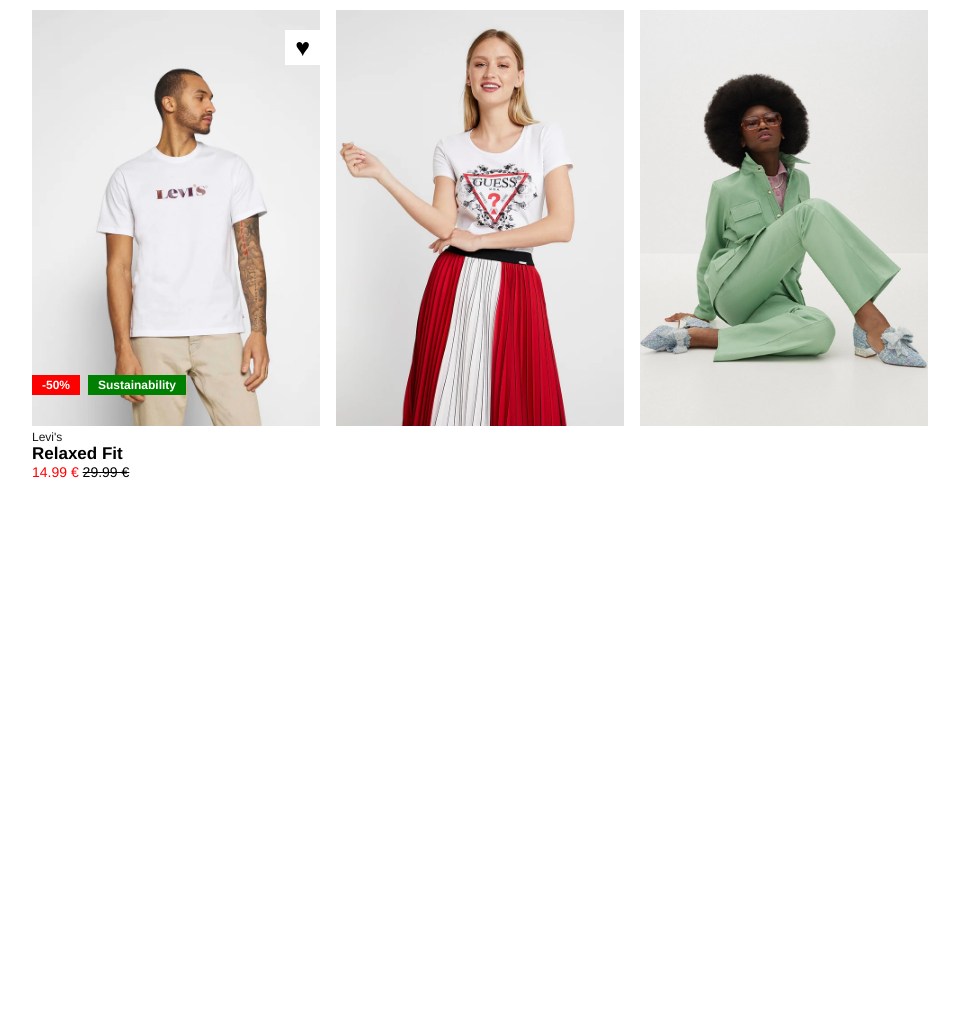
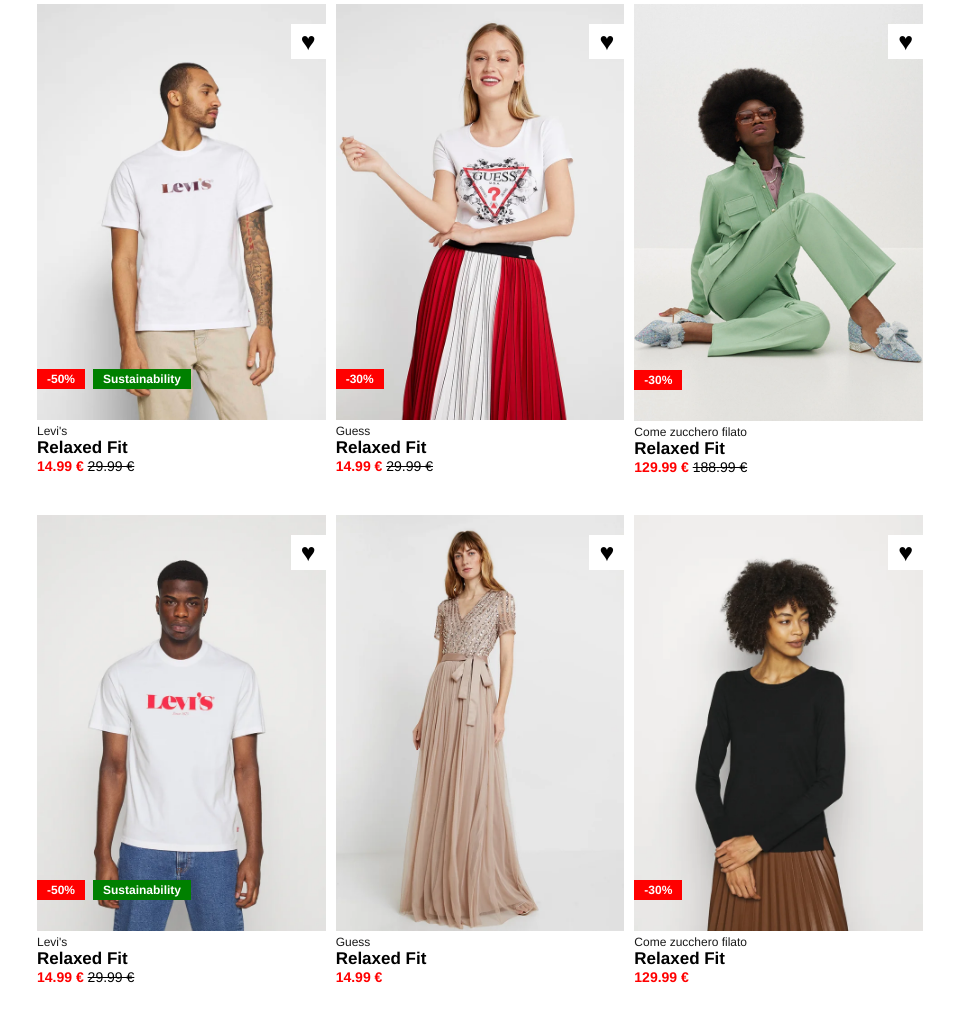
Before and after one commit to DamianoCasolari/html-css-boolando, a plain HTML site: page index.html in a window 1280 px wide. Shown: the part 86-1108 px from the top of the page, without its empty margins (160-1119 px from the left). Before the commit the page ends 800 px from the top, so only its background shows below. Drawn offline with Linux system fonts and the light colour scheme.

Commit message:
add other main items

```diff
--- a/assets/css/style.css
+++ b/assets/css/style.css
@@ -18,11 +18,11 @@ body {
 /* #region--------Utility selectors-------- */
 
 :root {
-    --Zl-orange : #ff6900;
-    --Zl-white : #ffffff;
-    --Zl-dark : #1a1a1a;
-    --Zl-discount : #ff0000;
-    --Zl-sustainability : #008000;
+    --Zl-orange: #ff6900;
+    --Zl-white: #ffffff;
+    --Zl-dark: #1a1a1a;
+    --Zl-discount: #ff0000;
+    --Zl-sustainability: #008000;
 
 }
 
@@ -33,7 +33,7 @@ body {
 
 .Applied_labels {
     position: absolute;
-    bottom : 35px;
+    bottom: 35px;
     left: 0;
     display: flex;
     gap: 0.5rem;
@@ -47,6 +47,7 @@ body {
     font-weight: 600;
     padding: 3px 10px;
 }
+
 .sustainability {
     background-color: var(--Zl-sustainability);
     color: var(--Zl-white);
@@ -59,21 +60,26 @@ body {
     font-size: 12px;
     color: var(--Zl-dark);
 }
+
 .model {
     font-size: 17px;
     font-weight: 600;
 }
+
 .price_card {
     font-weight: 500;
     font-size: 14px;
 }
+
 .price {
-color: var(--Zl-discount);
+    color: var(--Zl-discount);
+    font-weight: 600;
 }
 
 .old_price {
     text-decoration: line-through;
 }
+
 /* #endregion--------Utility selectors-------- */
 
 
@@ -91,7 +97,7 @@ color: var(--Zl-discount);
 .banner * {
     color: var(--Zl-white);
     padding: 0 2.5px;
-    }
+}
 
 
 .banner {
@@ -118,13 +124,16 @@ nav {
 
 .row {
     display: flex;
-    gap: 1rem;
+    flex-wrap: wrap;
     width: 100%;
-    margin-top: 40px;
+    margin-bottom: 40px;
+
 }
 
 .col4 {
-    width: calc(100% / 12 * 4);
+    width: calc((100% / 12 * 4) - 10px);
+    min-width: 180px;
+    margin: 40px 5px 0 5px;
 }
 
 .col4_card {
@@ -138,7 +147,7 @@ nav {
 .col4 .heart {
     font-size: 25px;
     position: absolute;
-    top : 20px;
+    top: 20px;
     right: 0;
     background-color: var(--Zl-white);
     padding: 3px 10px;
--- a/index.html
+++ b/index.html
@@ -23,7 +23,7 @@
                 <a href="#" class="children">Children</a>
             </div>
             <div class="logo">
-                <img width="150px" src="./assets/img/boolean-logo.png" alt="Logo">
+                <img width="120px" src="./assets/img/boolean-logo.png" alt="Logo">
             </div>
             <nav>
                 <a href="#" class="woman"><i class="fa-regular fa-user"></i></a>
@@ -53,8 +53,86 @@
                     </div>
 
                 </div>
-                <div class="col4"><img src="./assets/img/2.webp" alt="item_for_sale2"></div>
-                <div class="col4"><img src="./assets/img/3.webp" alt="item_for_sale3"></div>
+                <div class="col4">
+                    <div class="col4_card">
+                        <img src="./assets/img/2.webp" alt="item_for_sale1">
+                        <div class="heart">&hearts;</div>
+                        <div class="Applied_labels">
+                            <div class="discount">-30%</div>
+
+                        </div>
+                    </div>
+                    <div class="brand">Guess</div>
+                    <div class="model">Relaxed Fit</div>
+                    <div class="price_card">
+                        <span class="price">14.99 €</span>
+                        <span class="old_price">29.99 €</span>
+                    </div>
+
+                </div>
+                <div class="col4">
+                    <div class="col4_card">
+                        <img src="./assets/img/3.webp" alt="item_for_sale1">
+                        <div class="heart">&hearts;</div>
+                        <div class="Applied_labels">
+                            <div class="discount">-30%</div>
+
+                        </div>
+                    </div>
+                    <div class="brand">Come zucchero filato</div>
+                    <div class="model">Relaxed Fit</div>
+                    <div class="price_card">
+                        <span class="price">129.99 €</span>
+                        <span class="old_price">188.99 €</span>
+                    </div>
+
+                </div>
+                <div class="col4">
+                    <div class="col4_card">
+                        <img src="./assets/img/4.webp" alt="item_for_sale1">
+                        <div class="heart">&hearts;</div>
+                        <div class="Applied_labels">
+                            <div class="discount">-50%</div>
+                            <div class="sustainability">Sustainability</div>
+                        </div>
+                    </div>
+                    <div class="brand">Levi's</div>
+                    <div class="model">Relaxed Fit</div>
+                    <div class="price_card">
+                        <span class="price">14.99 €</span>
+                        <span class="old_price">29.99 €</span>
+                    </div>
+
+                </div>
+                <div class="col4">
+                    <div class="col4_card">
+                        <img src="./assets/img/5.webp" alt="item_for_sale1">
+                        <div class="heart">&hearts;</div>
+                    </div>
+                    <div class="brand">Guess</div>
+                    <div class="model">Relaxed Fit</div>
+                    <div class="price_card">
+                        <span class="price">14.99 €</span>
+                    </div>
+
+                </div>
+                <div class="col4">
+                    <div class="col4_card">
+                        <img src="./assets/img/6.webp" alt="item_for_sale1">
+                        <div class="heart">&hearts;</div>
+                        <div class="Applied_labels">
+                            <div class="discount">-30%</div>
+
+                        </div>
+                    </div>
+                    <div class="brand">Come zucchero filato</div>
+                    <div class="model">Relaxed Fit</div>
+                    <div class="price_card">
+                        <span class="price">129.99 €</span>
+                    </div>
+
+                </div>
+
             </div>
         </div>
     </main>
```
